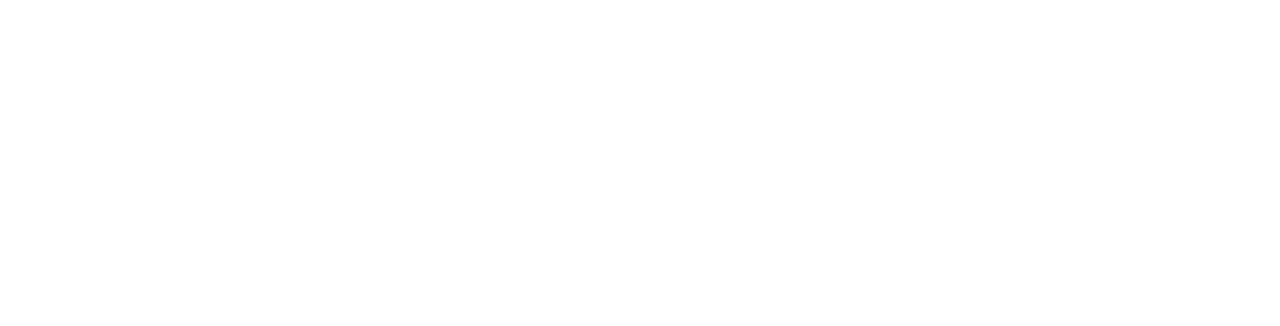
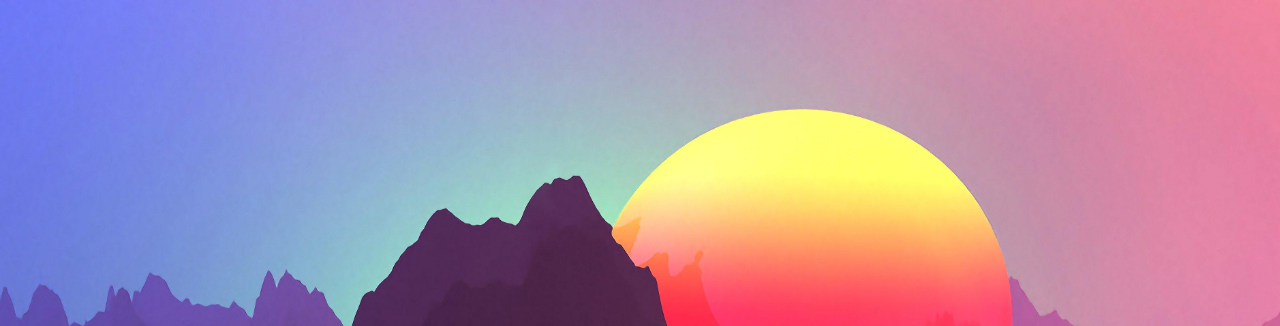
Before and after one commit to anshikaa23/form, a plain HTML site: page thanks.html in a window 1280 px wide. Shown: the top 326 px of the page. Drawn offline with Linux system fonts and the light colour scheme; a web font is replaced by a local one.

Commit message:
thanks.html

```diff
--- a/thanks.html
+++ b/thanks.html
@@ -12,7 +12,7 @@
               font-style: normal;
             }
         body{
-            background-image: url(./BG_Images/img4.jpg);
+            background-image: url(img4.jpg);
             background-size: cover;
         }
         div{
```
